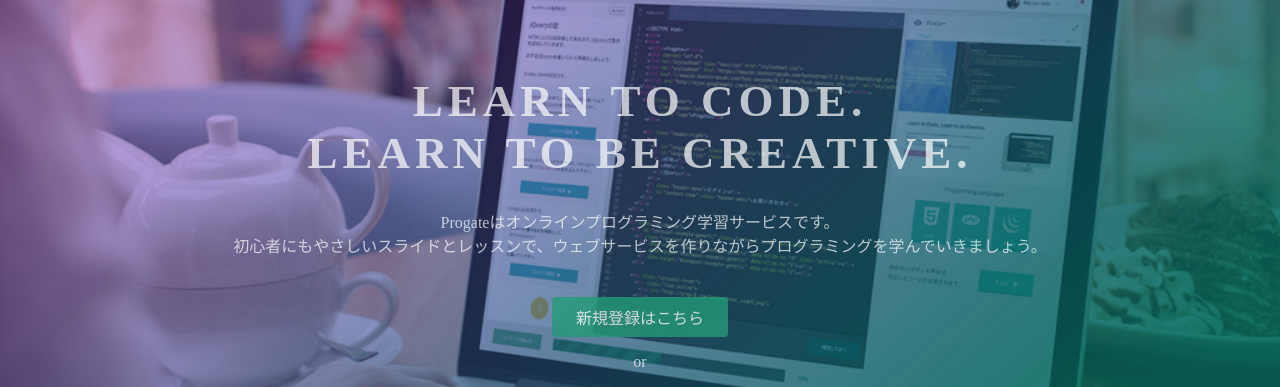
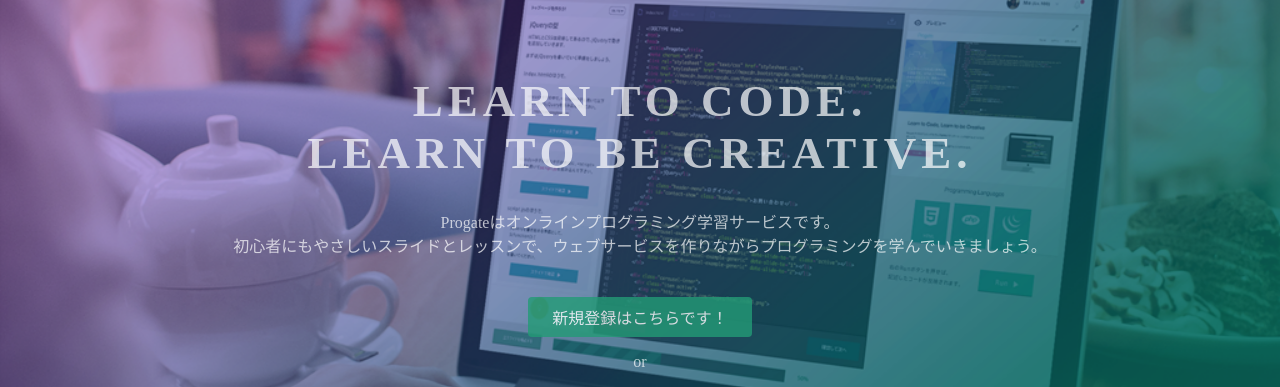
Before and after one commit to tsujibee/tsujibee.github.io, a plain HTML site: page index.html in a window 1280 px wide. Shown: the part 135-522 px from the top of the page. Drawn offline with Linux system fonts and the light colour scheme.

Commit message:
Update index.html

```diff
--- a/index.html
+++ b/index.html
@@ -26,7 +26,7 @@
       <h1>LEARN TO CODE.<br>LEARN TO BE CREATIVE.</h1>
       <p>Progateはオンラインプログラミング学習サービスです。<br>初心者にもやさしいスライドとレッスンで、ウェブサービスを作りながらプログラミングを学んでいきましょう。</p>
       <div class="btn-wrapper">
-        <a href="#" class="btn signup">新規登録はこちら</a>
+        <a href="#" class="btn signup">新規登録はこちらです！</a>
         <p>or</p>
         <a href="#" class="btn facebook"><span class="fa fa-facebook"></span>Facebookで登録</a>
         <a href="#" class="btn twitter"><span class="fa fa-twitter"></span>Twitterで登録</a>
```
